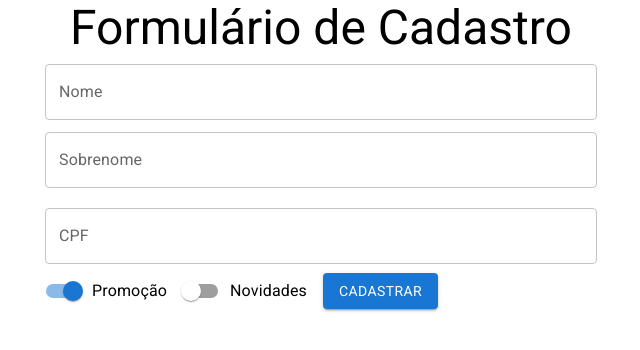
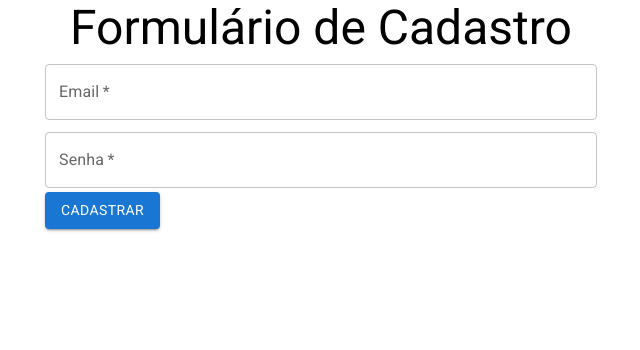
Before and after one commit to vanessa-bonfim/register-form, a React (Create React App) app: page / in a window 1280 px wide. Shown: the top 350 px of the page, without its empty margins (319-959 px from the left). Built offline with nearby package versions, Linux system fonts and the light colour scheme.

Commit message:
feat: Create UserData, PersonalData, DeliveryData.

```diff
--- a/src/App.js
+++ b/src/App.js
@@ -12,7 +12,7 @@ class App extends Component {
     return (
       <Container component="article" maxWidth="sm">
         {/* Container principal do aplicativo com largura máxima definida */}
-        <Typography variant="h3" align='center'>
+      <Typography variant="h3" align='center' >
           {/* Título do formulário */}
           Formulário de Cadastro
         </Typography>
--- /dev/null
+++ b/src/components/FormRegister/DeliveryData.jsx
@@ -0,0 +1,51 @@
+import React from "react";
+import { Button, TextField } from "@mui/material";
+
+function DeliveryData() {
+  return (
+    <form>
+      <TextField
+        id="cep"
+        label="CEP"
+        type="number"
+        variant="outlined"
+        margin="dense"
+        fullWidth
+      />
+      <TextField
+        id="address"
+        label="Endereço"
+        type="text"
+        variant="outlined"
+        margin="dense"
+        fullWidth
+      />
+      <TextField
+        id="number"
+        label="Número"
+        type="number"
+        variant="outlined"
+        margin="dense"
+      />
+      <TextField
+        id="state"
+        label="Estado"
+        type="text"
+        variant="outlined"
+        margin="dense"
+      />
+      <TextField
+        id="city"
+        label="Cidade"
+        type="text"
+        variant="outlined"
+        margin="dense"
+      />
+      <Button type="submit" variant="contained" color="primary" margin="dense" fullWidth>
+        Finalizar Cadastro
+      </Button>
+    </form>
+  );
+}
+
+export default DeliveryData;
--- a/src/components/FormRegister/FormRegister.jsx
+++ b/src/components/FormRegister/FormRegister.jsx
@@ -1,109 +1,50 @@
 import React, { useState } from "react";
-import { Button, TextField, FormControlLabel, Switch } from "@mui/material";
+import PersonalData from "./PersonalData";
+import UserData from "./UserData";
+import DeliveryData from "./DeliveryData";
 
 function FormRegister({ onSubmit, validationCPF }) {
+
+  const [currentStage, setCurrentStage] = useState(0);
+
+  const form = [
+    <UserData onSubmit={next}/>,
+    <PersonalData onSubmit={next} validationCPF={validationCPF}/>,
+    <DeliveryData onSubmit={onSubmit}/>,
+
+  ]
+
+  function next() {
+    setCurrentStage(currentStage+1);
+  }
+
 /*
-    Ao remover props e passa {onSubmit} como paramentro da função, é o mesmo que passar
-    const onSubmit = props.onSubmit; dentro da função.
+  Criamos um array chamado form lá acima para substituir este código abaixo:
+
+  function currentForm(stage) {
+    switch (stage) {
+      case 0:
+        return <UserData onSubmit={next}/>;
+      case 1:
+        return <PersonalData onSubmit={next} validationCPF={validationCPF}/>;
+      case 2:
+        return <DeliveryData onSubmit={onSubmit}/>;
+
+      default:
+        return <Typography>Erro ao selecionar formulário</Typography>;
+    }
+  }
+
+  Depois colocamos no return {form[currentStage]}
   */
-  /*
-    const arr = useState("");
-    const name = arr[0];
-    const setName = arr[1];
-    Ao refatorar o de cima temos este código: const [name, setName] = useState();
-
-    */
-
-  // Definindo os estados iniciais
-  const [name, setName] = useState(""); // Estado para o nome
-  const [nickname, setNickname] = useState(""); // Estado para o sobrenome
-  const [cpf, setCpf] = useState(""); // Estado para o CPF
-  const [sale, setSale] = useState(true); // Estado para a opção de promoção
-  const [news, setNews] = useState(false); // Estado para a opção de novidades
-  const [error, setError] = useState({ cpf: { valid: true, text: "" } }); // Estado para o erro de validação do CPF
 
   return (
-    <form
-    // Manipulador de evento executado quando o formulário é enviado
-    onSubmit={(event) => {
-      event.preventDefault(); // Impede o comportamento padrão do envio do formulário
-      onSubmit({ name, nickname, cpf, sale, news }); // Chama a função onSubmit com os valores do formulário como argumento
-    }}
-  >
-    <TextField
-      value={name} // Valor do campo de texto obtido do estado
-      onChange={(event) => {
-        setName(event.target.value); // Atualiza o estado 'name' com o valor digitado no campo de texto
-      }}
-      id="name" // ID do campo de texto
-      label="Nome" // Rótulo exibido acima do campo de texto
-      variant="outlined" // Estilo de borda do campo de texto
-      margin="dense" // Margem do campo de texto
-      fullWidth // Ocupa a largura total do contêiner
-    />
-      {/* Campo de texto para o sobrenome */}
-      <TextField
-  value={nickname} // Valor do campo de texto
-  onChange={(event) => { // Manipulador de evento para atualizar o estado "nickname"
-    setNickname(event.target.value);
-  }}
-  id="nickname" // ID do campo de texto
-  label="Sobrenome" // Rótulo exibido acima do campo de texto
-  variant="outlined" // Estilo de variante com borda delimitadora
-  margin="dense" // Margem densa
-  fullWidth // Ocupa toda a largura disponível
-/>
-      {/* Campo de texto para o CPF */}
-      <TextField
-  value={cpf} // Valor do campo de texto
-  onChange={(event) => { // Manipulador de evento para atualizar o estado "cpf"
-    setCpf(event.target.value);
-  }}
-  onBlur={(event) => { // Manipulador de evento para executar a validação do CPF ao perder o foco
-    const itsValid = validationCPF(cpf); // Validação do CPF
-    setError({ cpf: itsValid }); // Atualiza o estado de erro "cpf"
-  }}
-  error={!error.cpf.valid} // Define se o campo de texto deve ser destacado como inválido
-  helperText={error.cpf.text} // Texto auxiliar exibido abaixo do campo de texto
-  id="cpf" // ID do campo de texto
-  label="CPF" // Rótulo exibido acima do campo de texto
-  variant="outlined" // Estilo de variante com borda delimitadora
-  margin="normal" // Margem normal
-  fullWidth // Ocupa toda a largura disponível
-/>
-      {/* Opção de promoção */}
-      <FormControlLabel
-    control={
-      <Switch
-        checked={sale} // Valor do switch obtido do estado
-        onChange={(event) => {
-          setSale(event.target.checked); // Atualiza o estado 'sale' com o valor do switch
-        }}
-        name="sale" // Nome do switch
-      />
-    }
-    label="Promoção" // Texto exibido ao lado do switch
-  />
-      {/* Opção de novidades */}
-      <FormControlLabel
-  control={ // Componente de controle: Switch
-    <Switch
-      checked={news} // Estado do switch (marcado ou não)
-      onChange={(event) => { // Manipulador de evento para atualizar o estado "news"
-        setNews(event.target.checked);
-      }}
-      name="news" // Nome do switch
-    />
-  }
-  label="Novidades" // Rótulo exibido ao lado do switch
-/>
-
-      {/* Botão de cadastro */}
-      <Button variant="contained" color="primary" type="submit">
-        Cadastrar
-      </Button>
-    </form>
+    <>
+      {form[currentStage]}
+    </>
   );
 }
 
+
+
 export default FormRegister;
--- /dev/null
+++ b/src/components/FormRegister/PersonalData.jsx
@@ -0,0 +1,117 @@
+import React, { useState } from "react";
+import { Button, TextField, FormControlLabel, Switch } from "@mui/material";
+
+function PersonalData({ onSubmit, validationCPF }) {
+  /*
+    Ao remover props e passa {onSubmit} como paramentro da função, é o mesmo que passar
+    const onSubmit = props.onSubmit; dentro da função.
+  */
+  /*
+    const arr = useState("");
+    const name = arr[0];
+    const setName = arr[1];
+    Ao refatorar o de cima temos este código: const [name, setName] = useState();
+
+    */
+
+  // Definindo os estados iniciais
+  const [name, setName] = useState(""); // Estado para o nome
+  const [nickname, setNickname] = useState(""); // Estado para o sobrenome
+  const [cpf, setCpf] = useState(""); // Estado para o CPF
+  const [sale, setSale] = useState(true); // Estado para a opção de promoção
+  const [news, setNews] = useState(false); // Estado para a opção de novidades
+  const [error, setError] = useState({ cpf: { valid: true, text: "" } }); // Estado para o erro de validação do CPF
+
+  return (
+    <form
+      // Manipulador de evento executado quando o formulário é enviado
+      onSubmit={(event) => {
+        event.preventDefault(); // Impede o comportamento padrão do envio do formulário
+        onSubmit({ name, nickname, cpf, sale, news }); // Chama a função onSubmit com os valores do formulário como argumento
+      }}
+    >
+      <TextField
+        value={name} // Valor do campo de texto obtido do estado
+        onChange={(event) => {
+          setName(event.target.value); // Atualiza o estado 'name' com o valor digitado no campo de texto
+        }}
+        id="name" // ID do campo de texto
+        required
+        label="Nome" // Rótulo exibido acima do campo de texto
+        variant="outlined" // Estilo de borda do campo de texto
+        margin="dense" // Margem do campo de texto
+        fullWidth // Ocupa a largura total do contêiner
+      />
+      {/* Campo de texto para o sobrenome */}
+      <TextField
+        value={nickname} // Valor do campo de texto
+        onChange={(event) => {
+          // Manipulador de evento para atualizar o estado "nickname"
+          setNickname(event.target.value);
+        }}
+        id="nickname" // ID do campo de texto
+        required
+        label="Sobrenome" // Rótulo exibido acima do campo de texto
+        variant="outlined" // Estilo de variante com borda delimitadora
+        margin="dense" // Margem densa
+        fullWidth // Ocupa toda a largura disponível
+      />
+      {/* Campo de texto para o CPF */}
+      <TextField
+        value={cpf} // Valor do campo de texto
+        onChange={(event) => {
+          // Manipulador de evento para atualizar o estado "cpf"
+          setCpf(event.target.value);
+        }}
+        onBlur={(event) => {
+          // Manipulador de evento para executar a validação do CPF ao perder o foco
+          const itsValid = validationCPF(cpf); // Validação do CPF
+          setError({ cpf: itsValid }); // Atualiza o estado de erro "cpf"
+        }}
+        error={!error.cpf.valid} // Define se o campo de texto deve ser destacado como inválido
+        helperText={error.cpf.text} // Texto auxiliar exibido abaixo do campo de texto
+        id="cpf" // ID do campo de texto
+        required
+        label="CPF" // Rótulo exibido acima do campo de texto
+        variant="outlined" // Estilo de variante com borda delimitadora
+        margin="normal" // Margem normal
+        fullWidth // Ocupa toda a largura disponível
+      />
+      {/* Opção de promoção */}
+      <FormControlLabel
+        control={
+          <Switch
+            checked={sale} // Valor do switch obtido do estado
+            onChange={(event) => {
+              setSale(event.target.checked); // Atualiza o estado 'sale' com o valor do switch
+            }}
+            name="sale" // Nome do switch
+          />
+        }
+        label="Promoção" // Texto exibido ao lado do switch
+      />
+      {/* Opção de novidades */}
+      <FormControlLabel
+        control={
+          // Componente de controle: Switch
+          <Switch
+            checked={news} // Estado do switch (marcado ou não)
+            onChange={(event) => {
+              // Manipulador de evento para atualizar o estado "news"
+              setNews(event.target.checked);
+            }}
+            name="news" // Nome do switch
+          />
+        }
+        label="Novidades" // Rótulo exibido ao lado do switch
+      />
+
+      {/* Botão de cadastro */}
+      <Button variant="contained" color="primary" type="submit">
+        Cadastrar
+      </Button>
+    </form>
+  );
+}
+
+export default PersonalData;
--- /dev/null
+++ b/src/components/FormRegister/UserData.jsx
@@ -0,0 +1,35 @@
+import React from "react";
+import { Button, TextField } from "@mui/material";
+
+function UserData({ onSubmit }) {
+  return (
+    <form onSubmit={(event) => {
+      event.preventDefault();
+      onSubmit();
+    }}>
+      <TextField
+        id="email"
+        label="Email"
+        type="email"
+        required
+        variant="outlined"
+        margin="dense"
+        fullWidth
+      />
+      <TextField
+        id="password"
+        label="Senha"
+        type="password"
+        required
+        variant="outlined"
+        margin="dense"
+        fullWidth
+      />
+      <Button type="submit" variant="contained" color="primary">
+        Cadastrar
+      </Button>
+    </form>
+  );
+}
+
+export default UserData;
```
